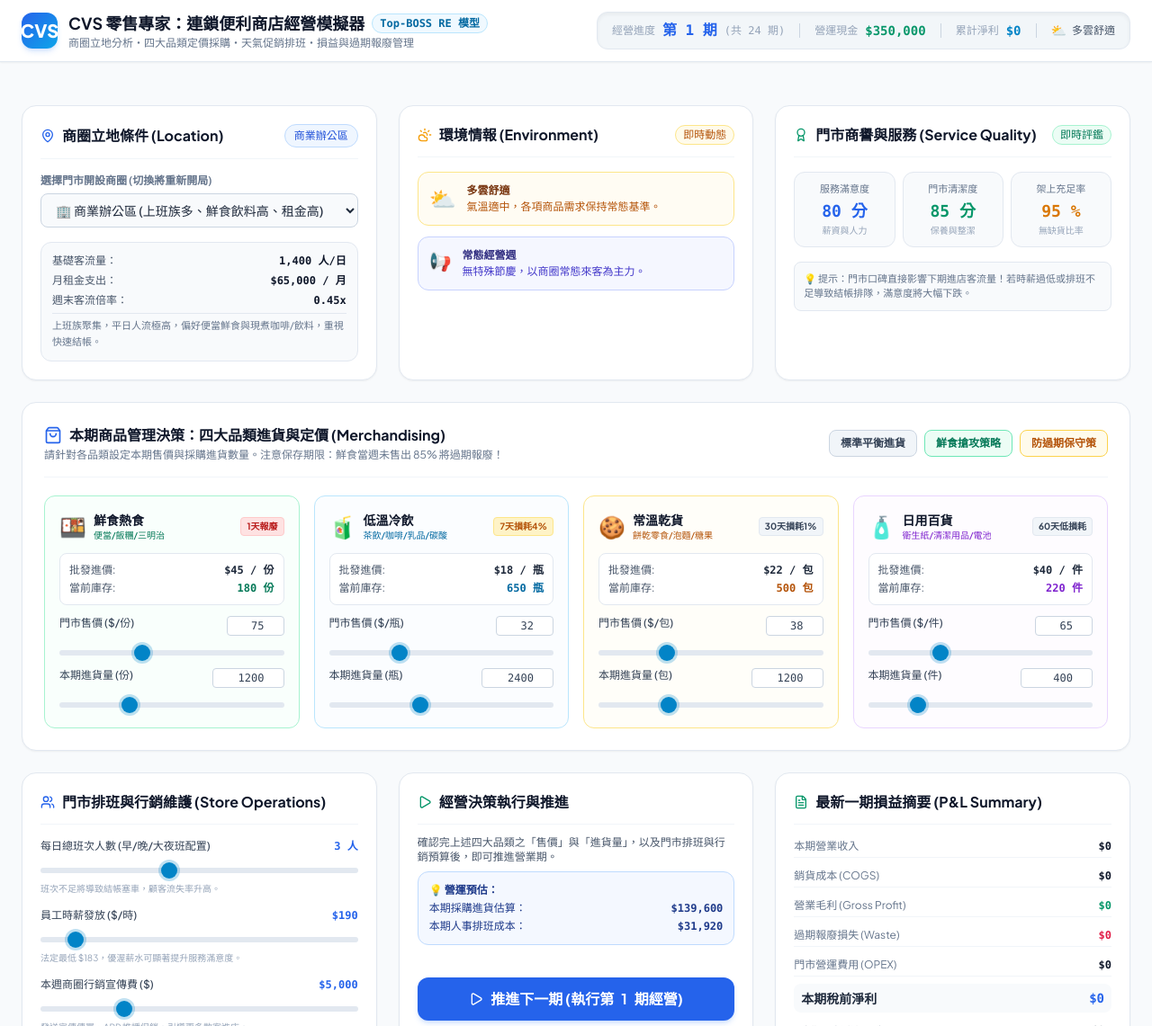
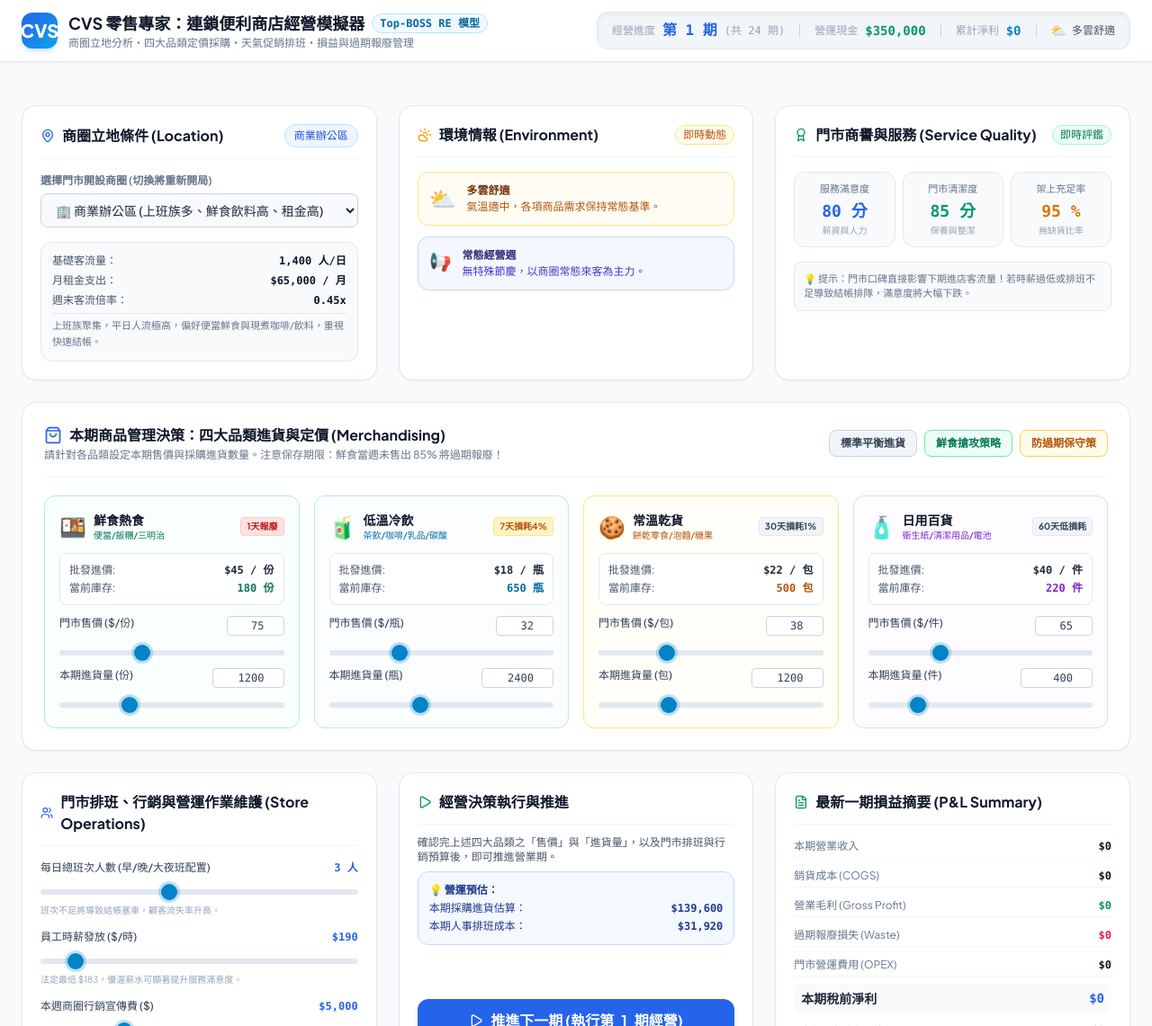
Before and after one commit to changchaoching/Simulate-CVS-Convenience-Store-Retailor, a plain HTML site: page index.html in a window 1280 px wide. Shown: the top 1141 px of the page at 90% size. Drawn offline with nearby package versions, Linux system fonts and the light colour scheme.

Commit message:
Update index.html

```diff
--- a/index.html
+++ b/index.html
@@ -344,7 +344,7 @@
             <div class="bg-white rounded-2xl p-5 border border-slate-200 shadow-sm space-y-4">
                 <h3 class="font-bold text-slate-900 flex items-center gap-2 border-b border-slate-100 pb-3">
                     <i data-lucide="users" class="w-4 h-4 text-blue-600"></i>
-                    門市排班與行銷維護 (Store Operations)
+                    門市排班、行銷與營運作業維護 (Store Operations)
                 </h3>
                 <div class="space-y-3.5">
                     <div>
```
